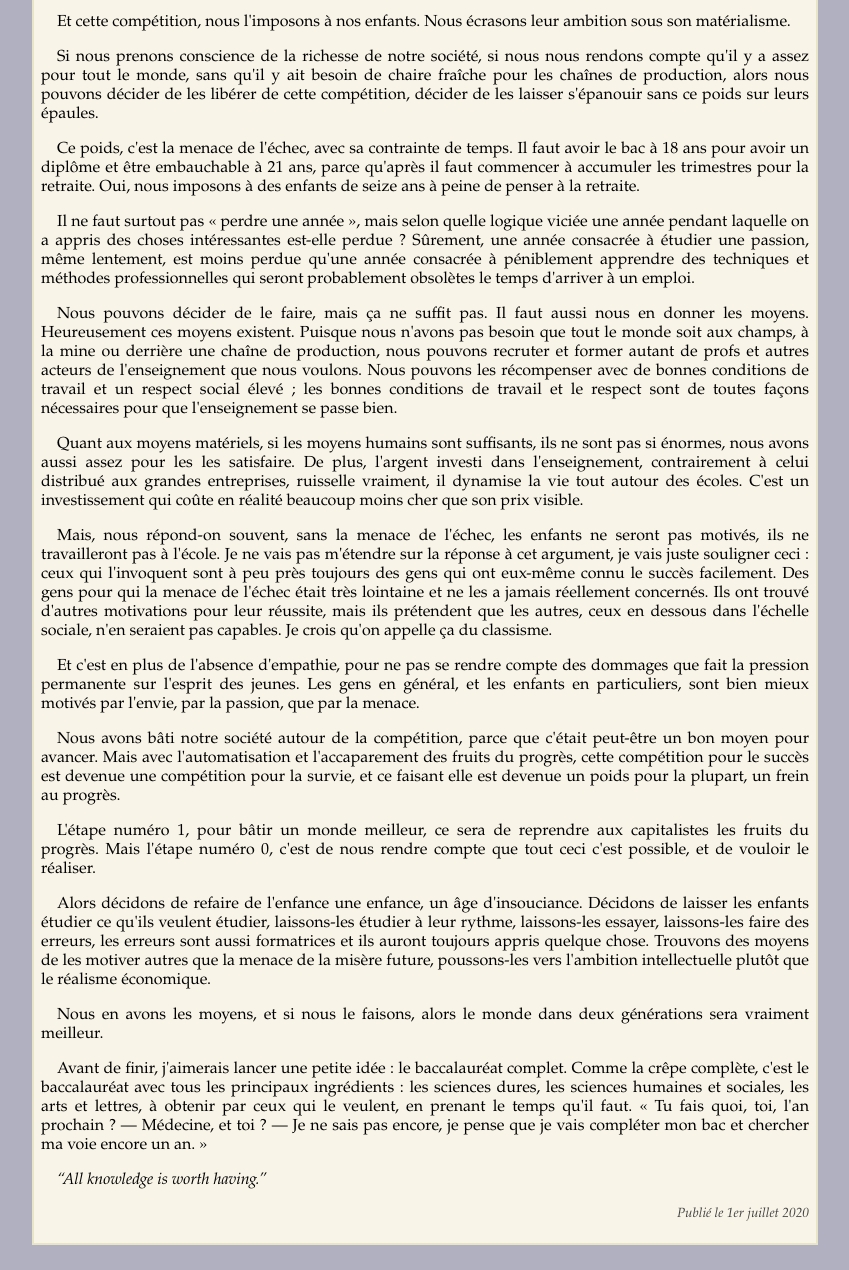
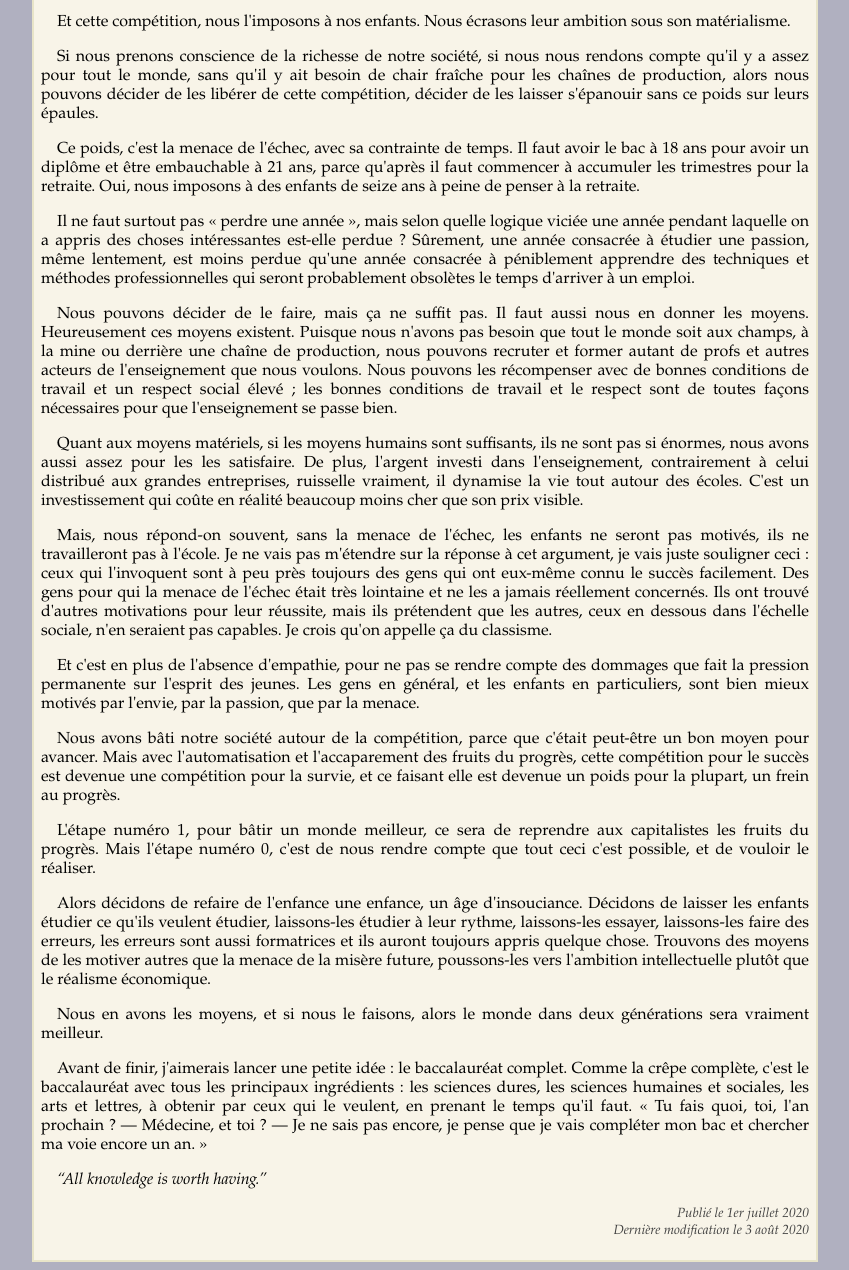
Before and after one commit to Piece-of-a-larger-me/Piece-of-a-larger-me.github.io, a plain HTML site: page sois_realiste_n_etudie_pas_ce_qui_t_interesse.html in a window 1280 px wide. Shown: the part 760-2030 px from the top of the page, without its empty margins (215-1064 px from the left). Drawn offline with Linux system fonts and the light colour scheme.

Commit message:
Site rebuild after ccff5fed7474c60925b5ea7526a78266597c491f

```diff
--- a/sois_realiste_n_etudie_pas_ce_qui_t_interesse.html
+++ b/sois_realiste_n_etudie_pas_ce_qui_t_interesse.html
@@ -67,7 +67,7 @@ moins de chaises.</p>
 ambition sous son matérialisme.</p>
 <p>Si nous prenons conscience de la richesse de notre société, si nous nous
 rendons compte qu'il y a assez pour tout le monde, sans qu'il y ait besoin
-de chaire fraîche pour les chaînes de production, alors nous pouvons décider
+de chair fraîche pour les chaînes de production, alors nous pouvons décider
 de les libérer de cette compétition, décider de les laisser s'épanouir sans
 ce poids sur leurs épaules.</p>
 <p>Ce poids, c'est la menace de l'échec, avec sa contrainte de temps. Il faut
@@ -134,7 +134,8 @@ ne sais pas encore, je pense que je vais compléter mon bac et chercher ma
 voie encore un an. »</p>
 <p><em>“All knowledge is worth having.”</em></p>
 
-<p id="publication">Publié le 1er juillet 2020</p>
+<p id="publication">Publié le 1er juillet 2020<br/>
+Dernière modification le 3 août 2020</p>
 
 </div>
 
```
Also changed, not shown: index.html (+1 -1 lines), 2 other files.
